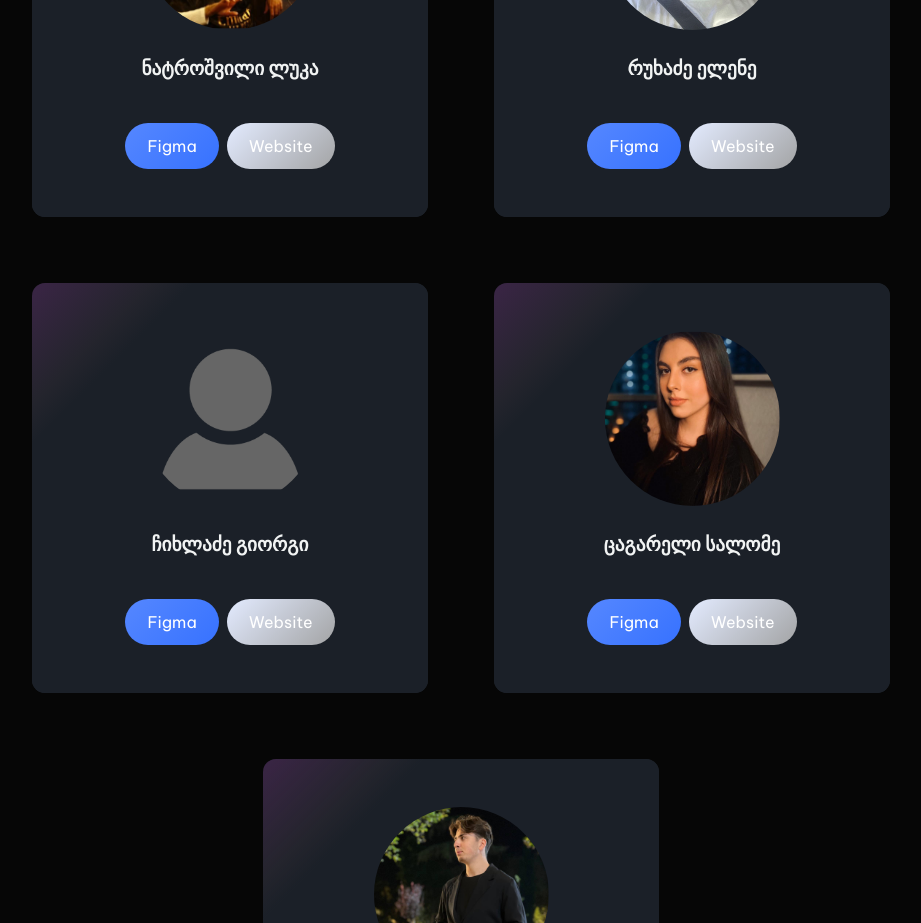
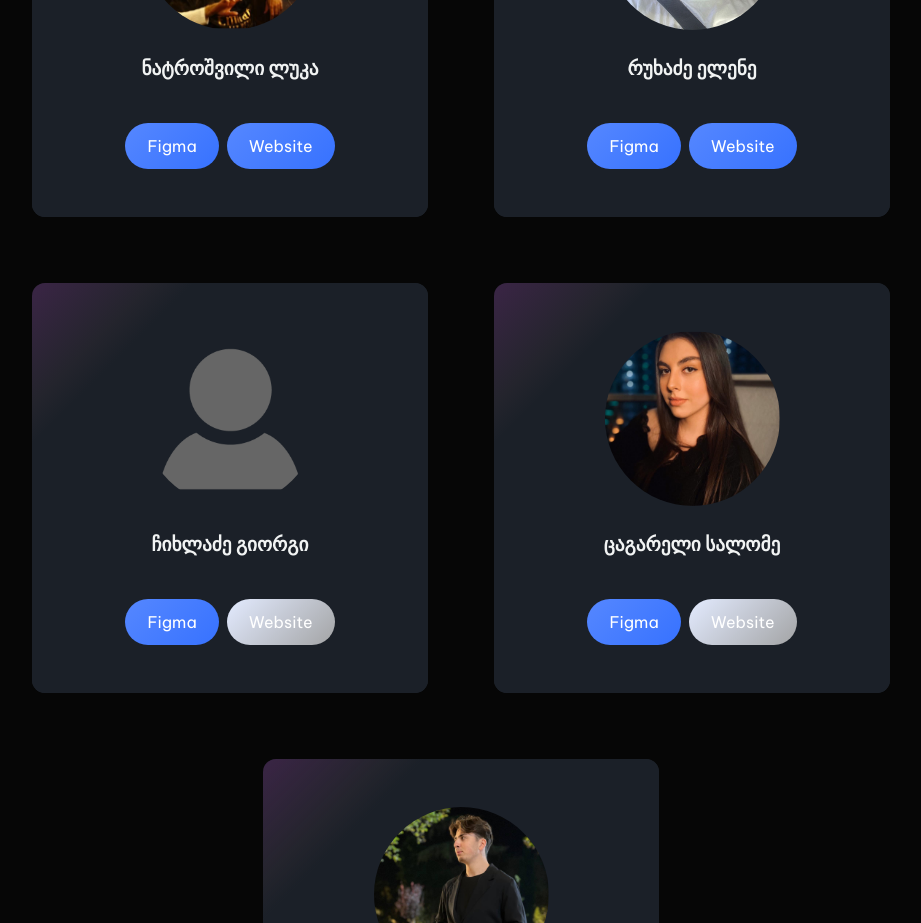
Before and after one commit to tsogi/portfolio, a React (Create React App) app: page /sn124 in a window 1280 px wide. Shown: the part 3280-4203 px from the top of the page, without its empty margins (179-1100 px from the left). Built offline with nearby package versions, Linux system fonts and the light colour scheme.

Commit message:
Add projects

```diff
--- a/src/components/Sn124.js
+++ b/src/components/Sn124.js
@@ -132,7 +132,7 @@ function Sn124(props){
                     <h2 class="profile-username">ნატროშვილი ლუკა</h2>
                     <div class="profile-actions">
                         <a target="_blank" href="https://www.figma.com/file/lW0gHEBYv2EAWmZuBK1jJu/Free-Travel-Design-Template-(Community)?node-id=0-1&t=j5fxE69V8kMJHiX2-0" class="btn btn--primary">Figma</a>
-                        <a href="" target="_blank" class="btn btn--primary disabled">Website</a>
+                        <a href="https://natrosha.netlify.app/" target="_blank" class="btn btn--primary">Website</a>
                     </div>
                 </article>
                 <article class="profile">
@@ -142,7 +142,7 @@ function Sn124(props){
                     <h2 class="profile-username">რუხაძე ელენე</h2>
                     <div class="profile-actions">
                         <a target="_blank" href="https://www.figma.com/file/lYpu7kcPSHR3CVjpJrSo0s/Website-Event-Ticketing-(Community)?node-id=0-1&t=Uc8DMcztW9o9UJuE-0" class="btn btn--primary">Figma</a>
-                        <a href="" target="_blank" class="btn btn--primary disabled">Website</a>
+                        <a href="https://elenerukhadze.github.io/my_first_project/" target="_blank" class="btn btn--primary">Website</a>
                     </div>
                 </article>
                 <article class="profile">
```
